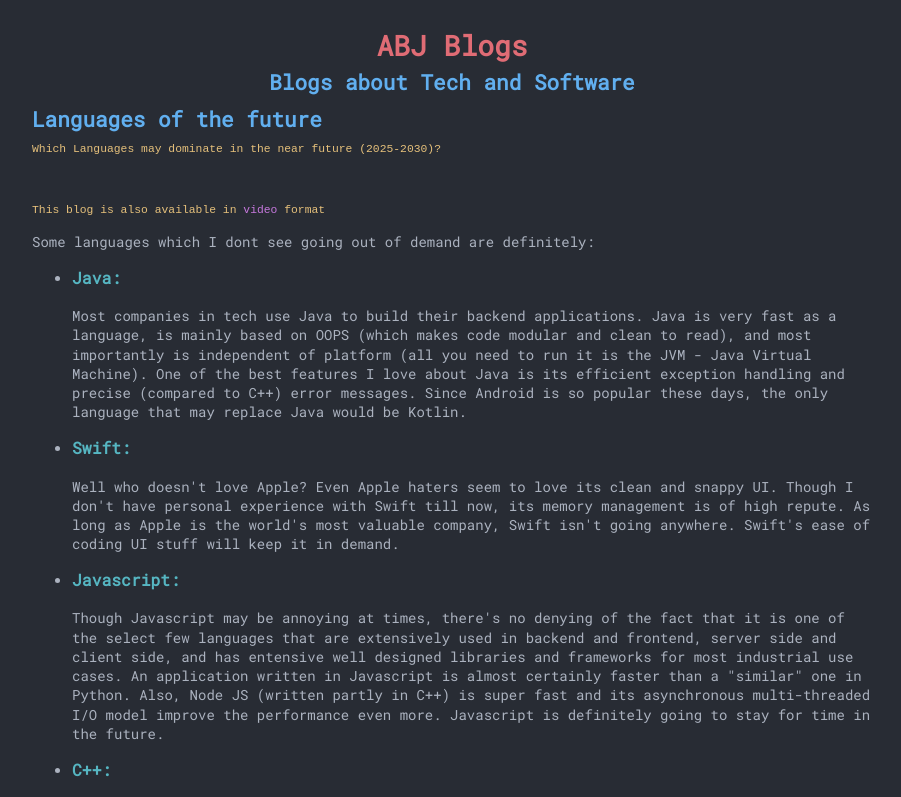
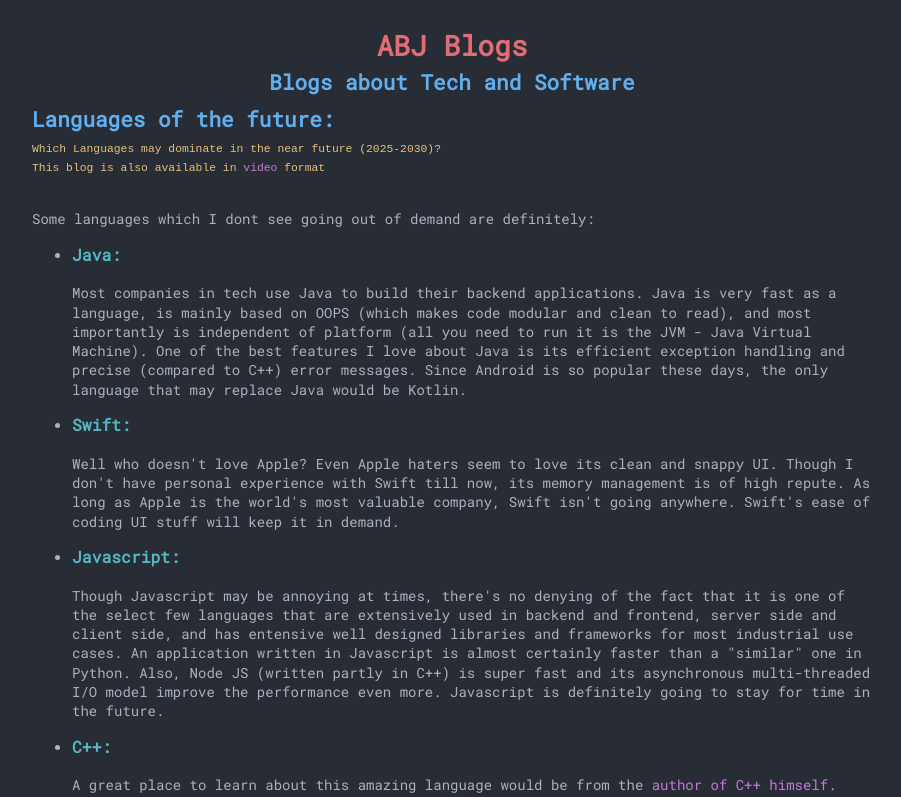
Before and after one commit to AbhJ/abj-blogs, a React (Create React App) app: page /abj-blogs/blog3 in a window 1280 px wide. Shown: the top 797 px of the page, without its empty margins (188-1089 px from the left). Built offline with nearby package versions, Linux system fonts and the light colour scheme.

Commit message:
Added Blog 3

```diff
--- a/src/pages/art3.js
+++ b/src/pages/art3.js
@@ -4,9 +4,9 @@ import Button from "../components/Button"
 const art3 = () => {
 	return (
 		<div>
-			<h2>Languages of the future</h2>
-			<pre>Which Languages may dominate in the near future (2025-2030)?<br/></pre><br/>
-			<pre>This blog is also available in <a href="https://youtu.be/B4uNoxvmryw">video</a> format</pre>
+			<h2>Languages of the future:</h2>
+			<pre>Which Languages may dominate in the near future (2025-2030)?<br/>
+				This blog is also available in <a href="https://youtu.be/B4uNoxvmryw">video</a> format</pre><br/>
 			Some languages which I dont see going out of demand are definitely:
 			<ul>
 				<li style={liStyle}>
```
